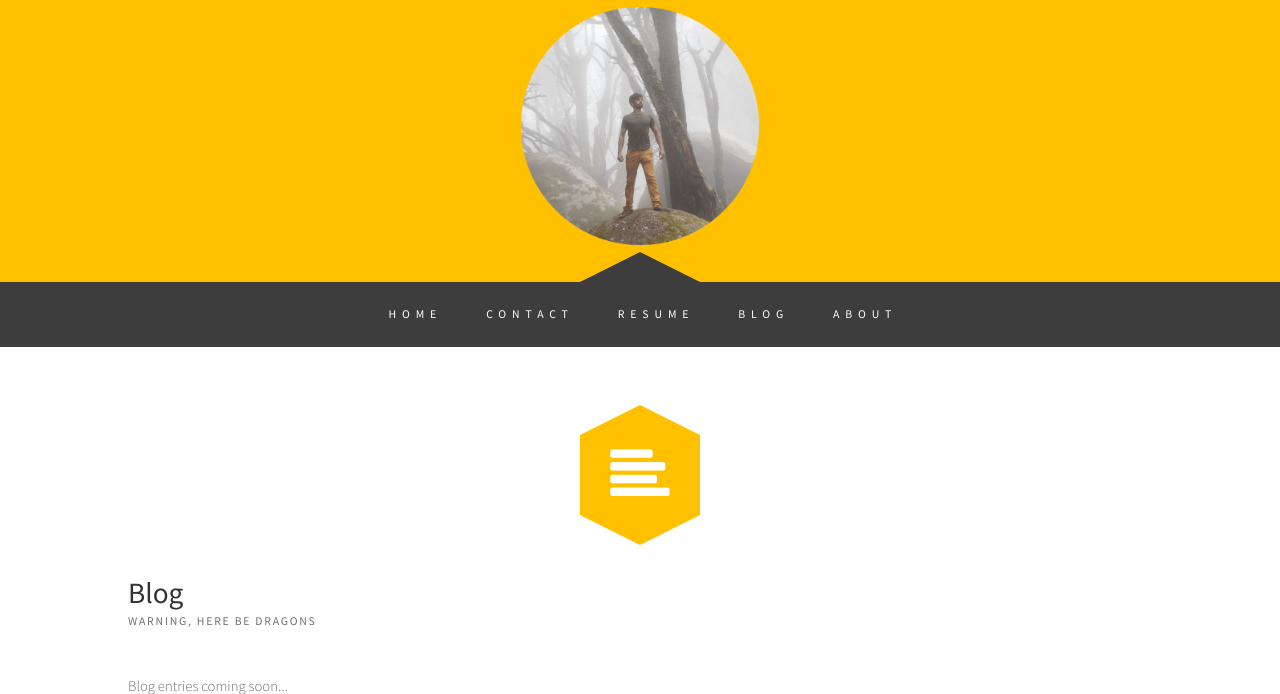
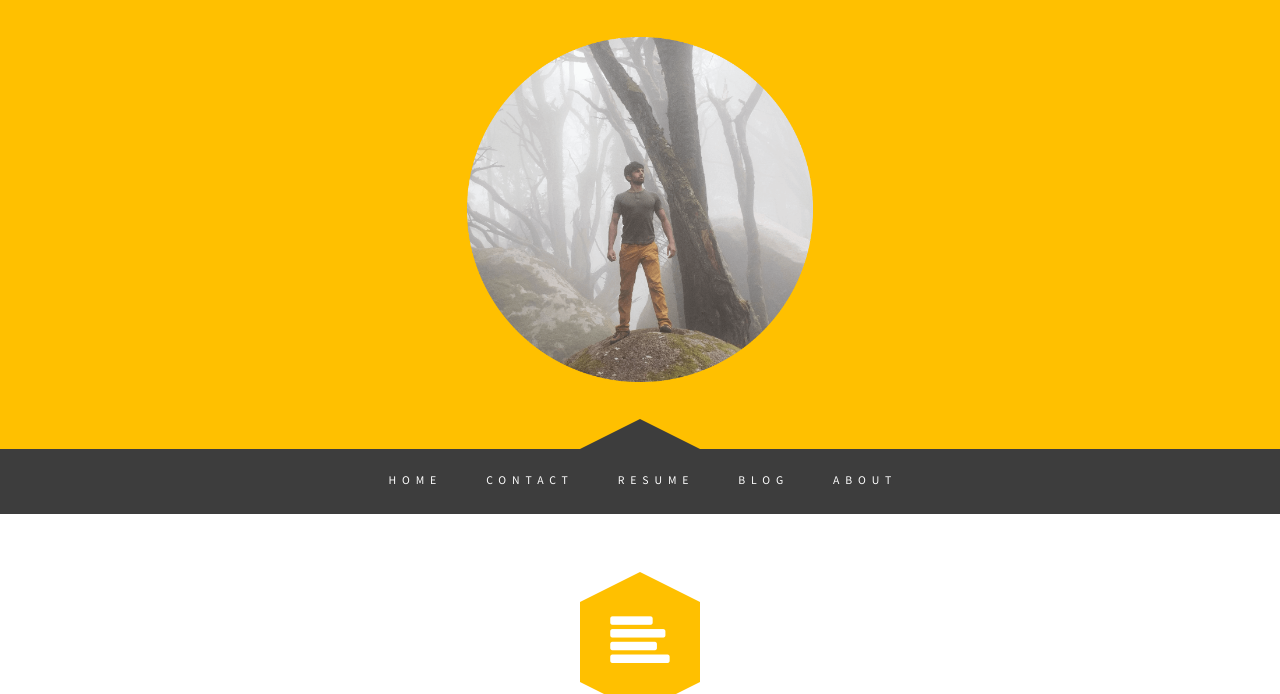
Before and after one commit to zsoobhan/prometheus, a Django app: template www/templates/blog/list.html in a window 1280 px wide. Shown: the top 694 px of the page. Run offline with Django 3.2, Linux system fonts and the light colour scheme; the template is opened without the code that fills it, so the values that code supplies are empty.

Commit message:
Fixes image width in firefox

```diff
--- a/www/static/css/default.css
+++ b/www/static/css/default.css
@@ -316,8 +316,7 @@ ul.style3 .icon
 	.header img
 	{
         margin: auto auto;
-        width: auto;
-        zoom: 20%;
+        width: 27%;
         padding: 2.5em;
 	}
 
```
